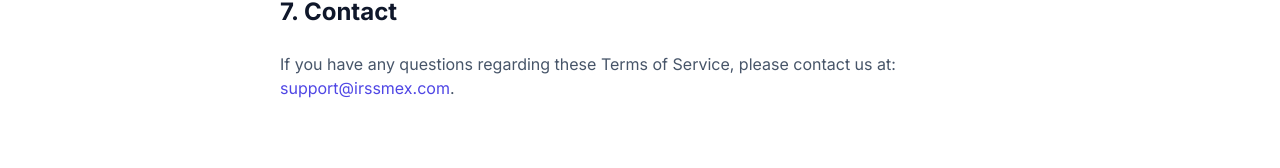
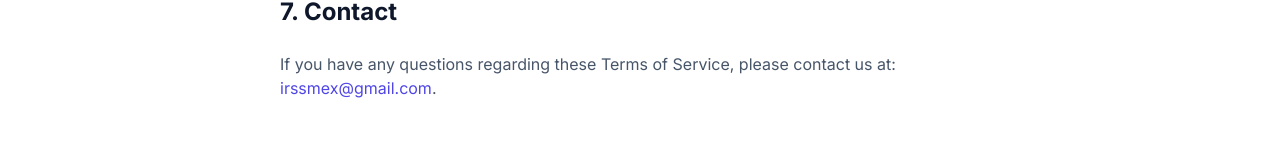
Before and after one commit to Haris17-irsSMEX/vibesafe, a Next.js app: page /terms in a window 1280 px wide. Shown: the part 1389-1557 px from the top of the page. Built offline with nearby package versions, Linux system fonts and the light colour scheme.

Commit message:
correct public contact email

```diff
--- a/app/contact/page.tsx
+++ b/app/contact/page.tsx
@@ -23,10 +23,10 @@ export default function ContactPage() {
             <p className="text-sm text-slate-500 mb-6">Operated by irsSMEX</p>
 
             <a
-              href="mailto:support@irssmex.com"
+              href="mailto:irssmex@gmail.com"
               className="inline-flex h-12 items-center justify-center rounded-xl bg-indigo-600 px-8 text-base font-semibold text-white transition-all hover:bg-indigo-700 shadow-md shadow-indigo-200"
             >
-              support@irssmex.com
+              irssmex@gmail.com
             </a>
           </div>
         </div>
--- a/app/privacy/page.tsx
+++ b/app/privacy/page.tsx
@@ -49,7 +49,7 @@ export default function PrivacyPage() {
 
             <h2 className="text-2xl font-bold text-slate-900 mt-12 mb-4">6. Contact</h2>
             <p>
-              If you have any questions or concerns regarding this Privacy Policy, please contact us at: <a href="mailto:support@irssmex.com" className="text-indigo-600 hover:underline">support@irssmex.com</a>.
+              If you have any questions or concerns regarding this Privacy Policy, please contact us at: <a href="mailto:irssmex@gmail.com" className="text-indigo-600 hover:underline">irssmex@gmail.com</a>.
             </p>
 
             <div className="mt-16 p-4 bg-slate-50 border border-slate-200 rounded-xl text-sm text-slate-500">
--- a/app/refund/page.tsx
+++ b/app/refund/page.tsx
@@ -27,7 +27,7 @@ export default function RefundPage() {
 
             <h2 className="text-2xl font-bold text-slate-900 mt-12 mb-4">3. Refund Requests</h2>
             <p>
-              If you believe you have been billed in error, or if you are entirely unsatisfied with the service, you may request a refund by emailing us at <a href="mailto:support@irssmex.com" className="text-indigo-600 hover:underline">support@irssmex.com</a>.
+              If you believe you have been billed in error, or if you are entirely unsatisfied with the service, you may request a refund by emailing us at <a href="mailto:irssmex@gmail.com" className="text-indigo-600 hover:underline">irssmex@gmail.com</a>.
             </p>
             <p>
               Refunds are reviewed on a case-by-case basis. While we aim to be fair and accommodating, we do not guarantee refunds, particularly in cases of heavy service usage, programmatic abuse, or terms of service violations.
@@ -38,7 +38,7 @@ export default function RefundPage() {
               When requesting a refund, please include your account email and a brief explanation of why you are requesting the refund. This helps us improve VibeSafe for everyone.
             </p>
             <p>
-              Contact: <a href="mailto:support@irssmex.com" className="text-indigo-600 hover:underline">support@irssmex.com</a>
+              Contact: <a href="mailto:irssmex@gmail.com" className="text-indigo-600 hover:underline">irssmex@gmail.com</a>
             </p>
           </div>
         </div>
--- a/app/terms/page.tsx
+++ b/app/terms/page.tsx
@@ -47,7 +47,7 @@ export default function TermsPage() {
 
             <h2 className="text-2xl font-bold text-slate-900 mt-12 mb-4">7. Contact</h2>
             <p>
-              If you have any questions regarding these Terms of Service, please contact us at: <a href="mailto:support@irssmex.com" className="text-indigo-600 hover:underline">support@irssmex.com</a>.
+              If you have any questions regarding these Terms of Service, please contact us at: <a href="mailto:irssmex@gmail.com" className="text-indigo-600 hover:underline">irssmex@gmail.com</a>.
             </p>
           </div>
         </div>
```
